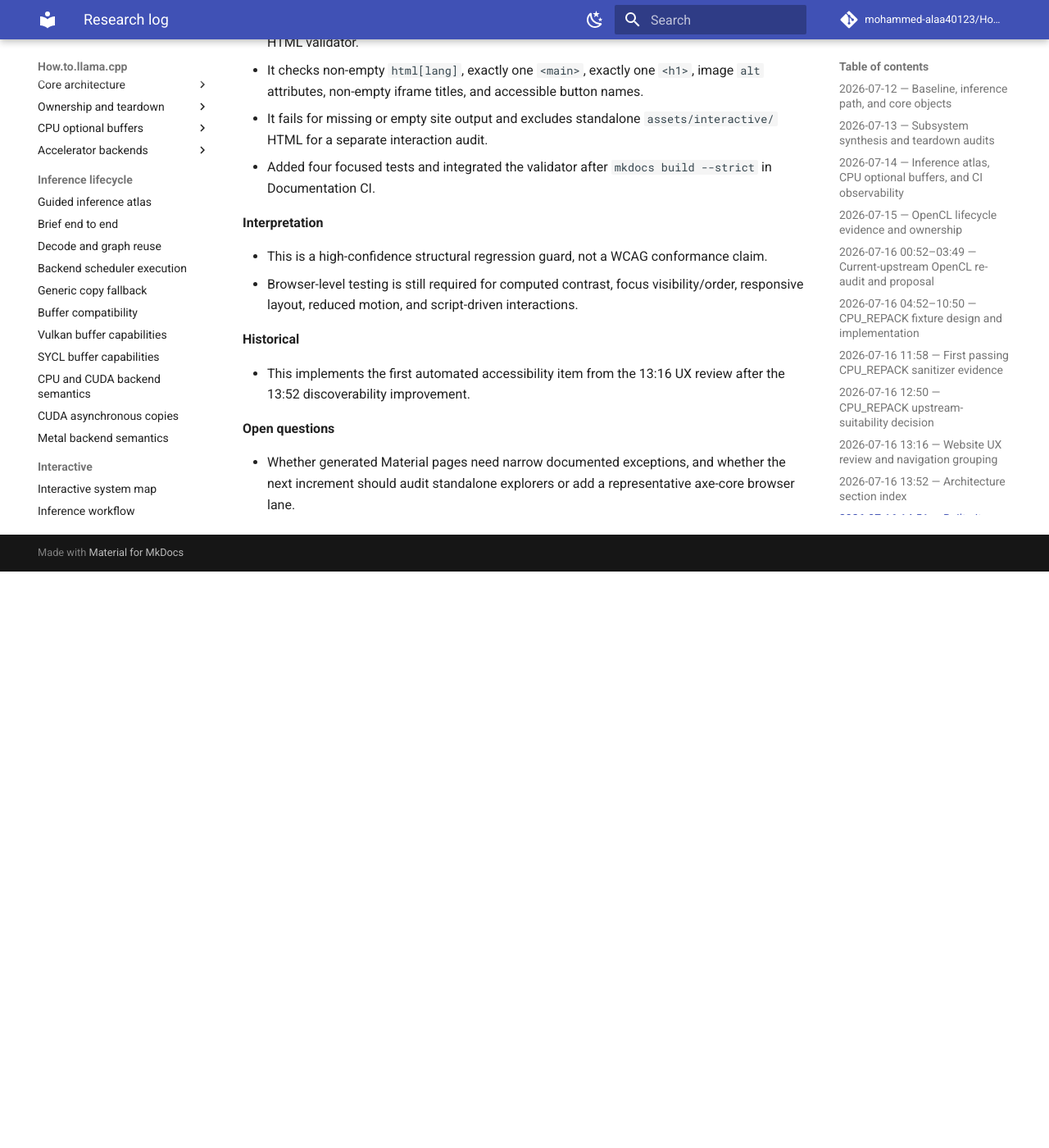
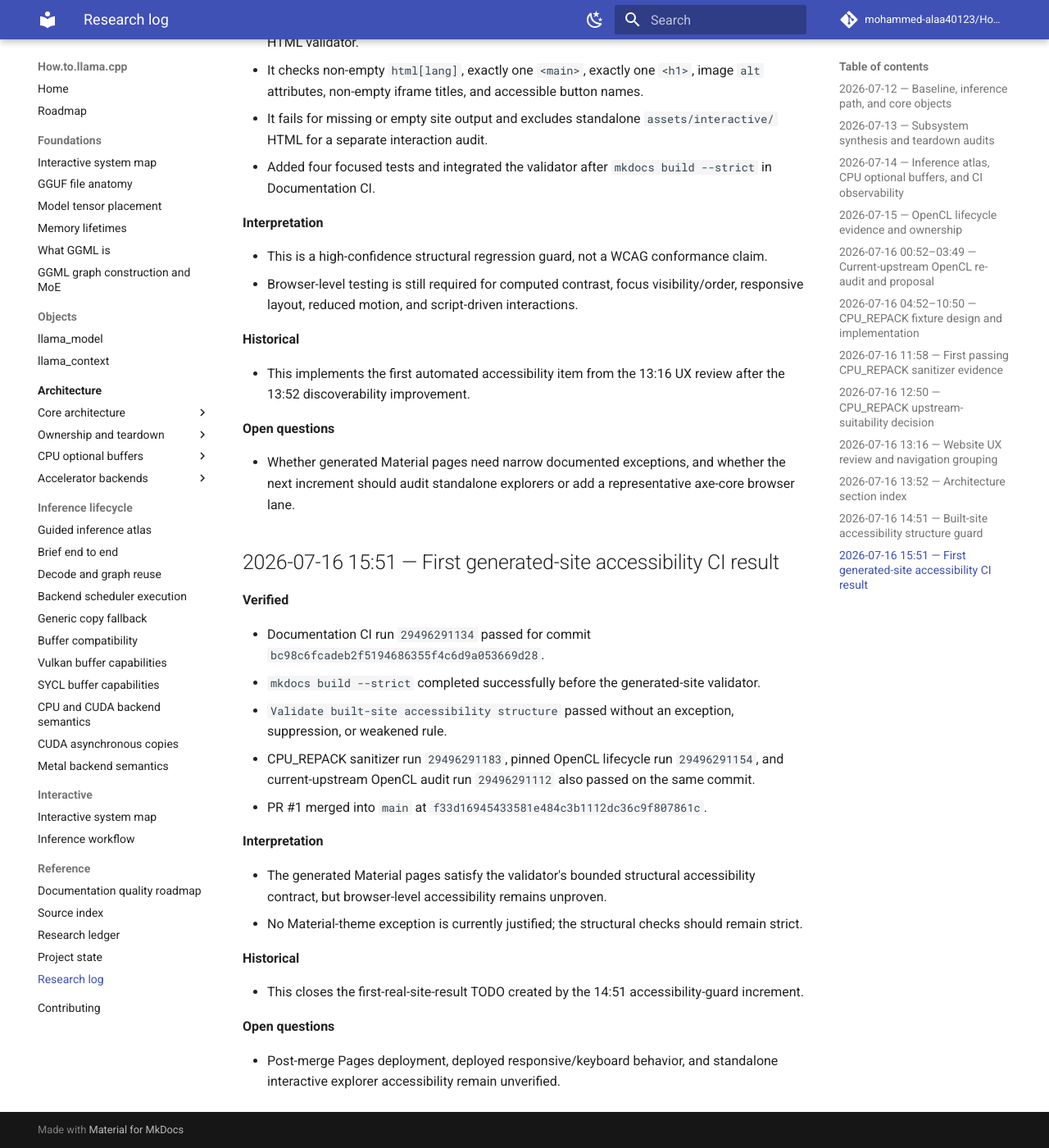
Before and after one commit to mohammed-alaa40123/How.to.llama.cpp, an MkDocs documentation site: the page built from docs/reference/research-log.md, in a window 1280 px wide and 1400 px high, scrolled down 5264 px. Shown: the whole window at 82% size. Built offline with MkDocs 1.6.1 and Material for MkDocs 9.7.7, drawn with Linux system fonts in a browser that asks for light colours; comment, search, counter and statistics services are not loaded; before the commit the page ends 5961 px from its top, so only the background shows below that.

Commit message:
docs: log first accessibility CI result

```diff
--- a/docs/reference/research-log.md
+++ b/docs/reference/research-log.md
@@ -163,3 +163,26 @@
 **Open questions**
 
 - Whether generated Material pages need narrow documented exceptions, and whether the next increment should audit standalone explorers or add a representative axe-core browser lane.
+
+## 2026-07-16 15:51 — First generated-site accessibility CI result
+
+**Verified**
+
+- Documentation CI run `29496291134` passed for commit `bc98c6fcadeb2f5194686355f4c6d9a053669d28`.
+- `mkdocs build --strict` completed successfully before the generated-site validator.
+- `Validate built-site accessibility structure` passed without an exception, suppression, or weakened rule.
+- CPU_REPACK sanitizer run `29496291183`, pinned OpenCL lifecycle run `29496291154`, and current-upstream OpenCL audit run `29496291112` also passed on the same commit.
+- PR #1 merged into `main` at `f33d16945433581e484c3b1112dc36c9f807861c`.
+
+**Interpretation**
+
+- The generated Material pages satisfy the validator's bounded structural accessibility contract, but browser-level accessibility remains unproven.
+- No Material-theme exception is currently justified; the structural checks should remain strict.
+
+**Historical**
+
+- This closes the first-real-site-result TODO created by the 14:51 accessibility-guard increment.
+
+**Open questions**
+
+- Post-merge Pages deployment, deployed responsive/keyboard behavior, and standalone interactive explorer accessibility remain unverified.
```
